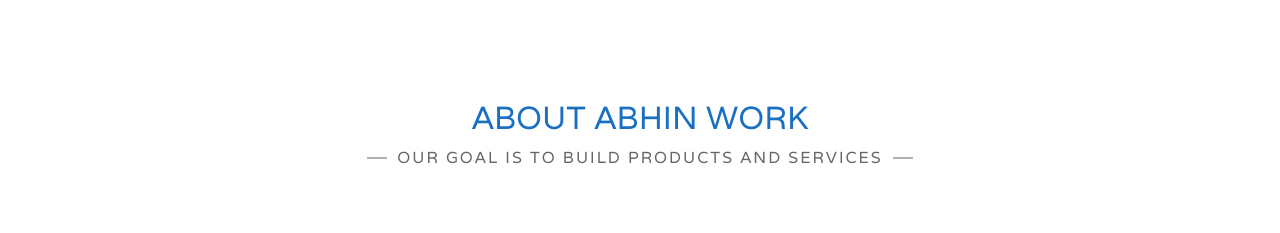
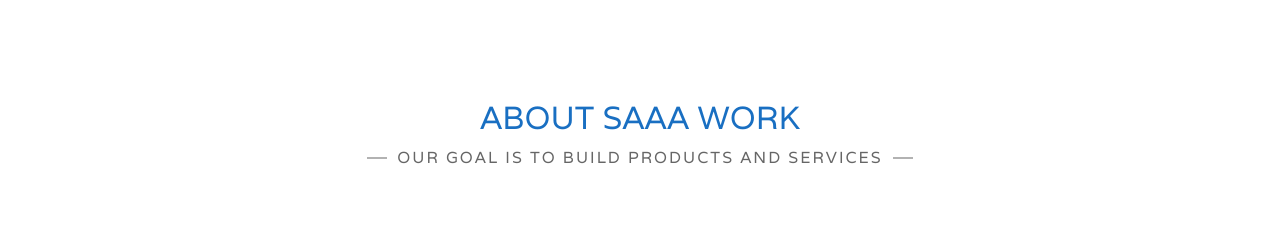
Before and after one commit to Cosmicguru/Web-Designer, a plain HTML site: page index.html in a window 1280 px wide. Shown: the part 1959-2192 px from the top of the page. Drawn offline with nearby package versions, Linux system fonts and the light colour scheme.

Commit message:
Update index.html

```diff
--- a/index.html
+++ b/index.html
@@ -164,7 +164,7 @@
         <!-- About section -->
         <section class="site-section section-about text-center" id="about">
             <div class="container">
-                <h2>ABOUT ABHIN WORK</h2>
+                <h2>ABOUT SAAA WORK</h2>
                 <p class="section-subtitle"><span>Our goal is to build products and services</span></p>
                 <div class="row">
                     <div class="col-sm-3 col-xs-6">
```
